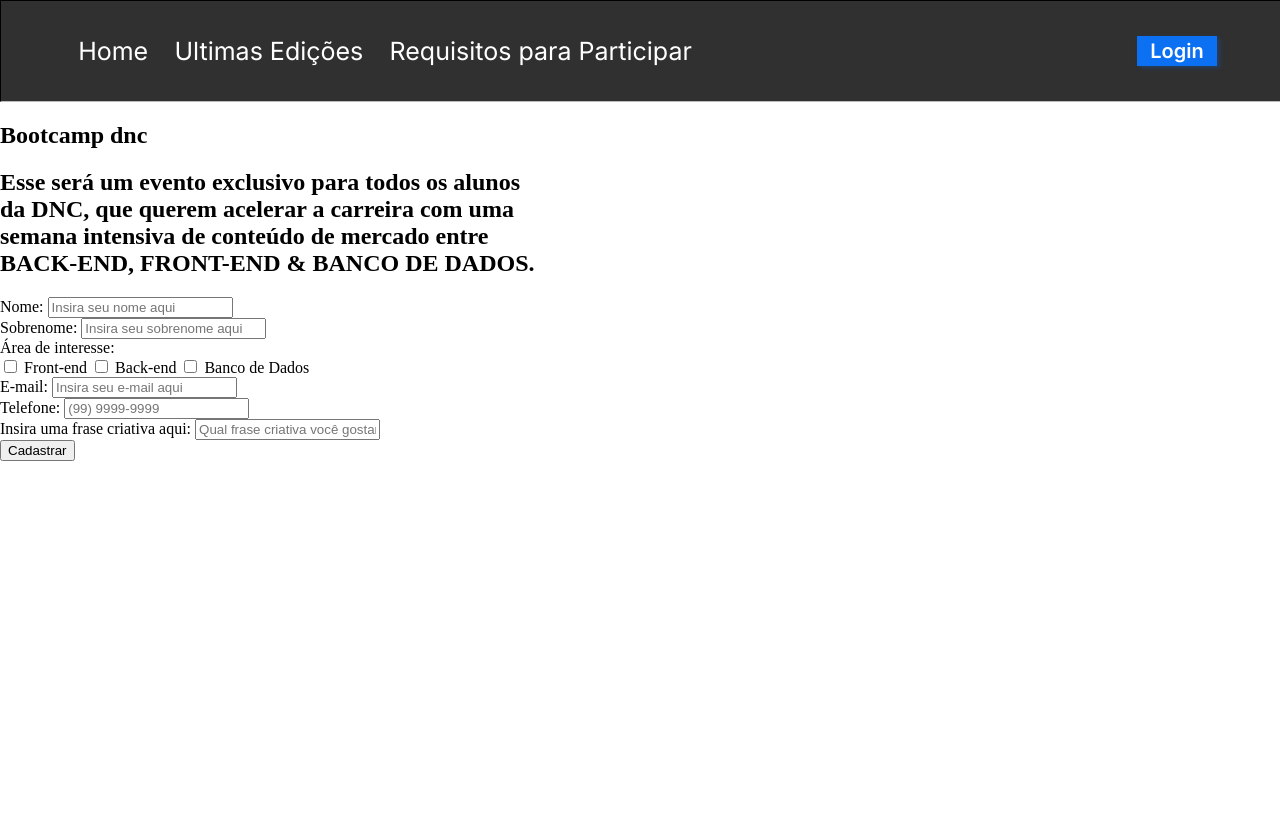
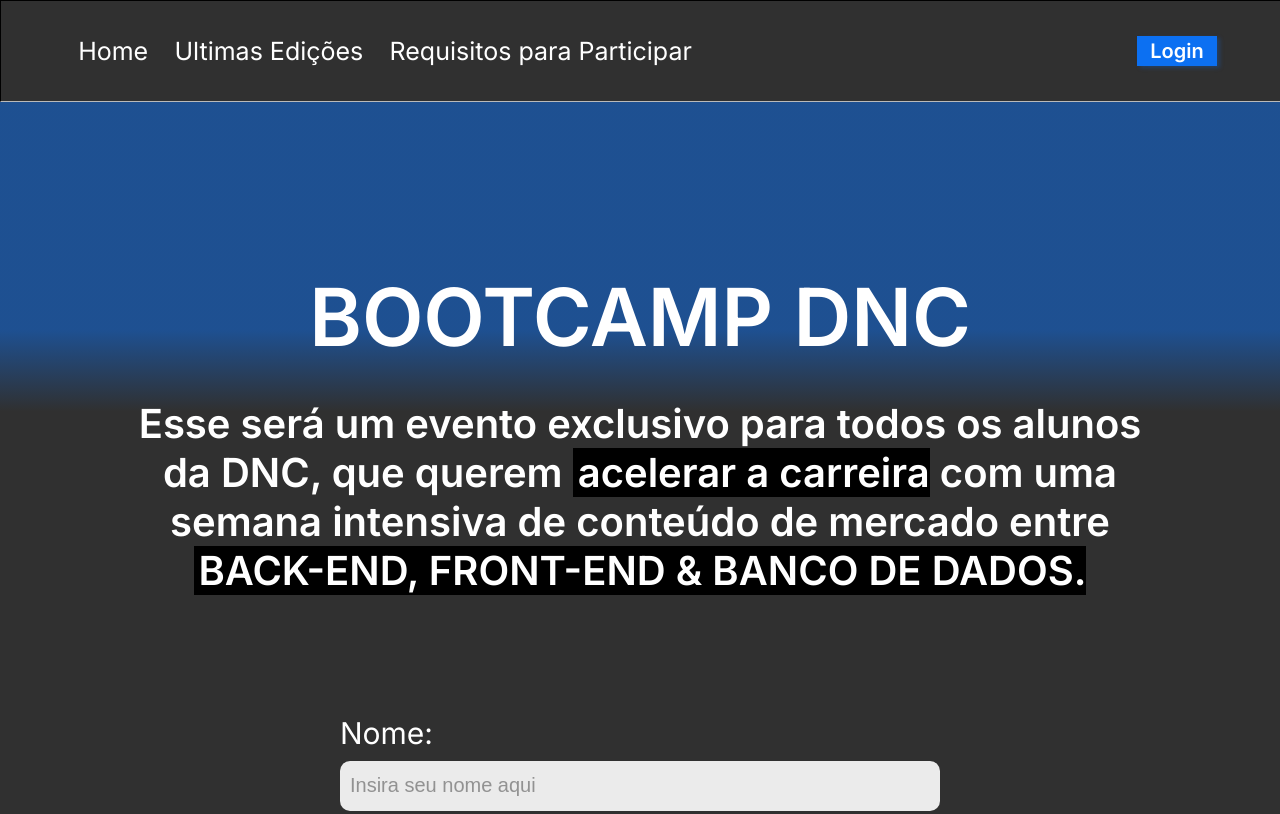
Before and after one commit to Vinicius46/Bootcamp, a plain HTML site: page index.html in a window 1280 px wide. Shown: the top 814 px of the page. Drawn offline with Linux system fonts and the light colour scheme.

Commit message:
Adicionando formatação de estilo de formulario

```diff
--- a/style.css
+++ b/style.css
@@ -1,13 +1,26 @@
 body {
-    margin: 0px;
-    padding: 0px;
-}
+        margin: 0px;
+        padding: 0px;
+        background: linear-gradient(180deg, rgba(12, 112, 242, 0.5) 19.91%, rgba(12, 112, 242, 0) 24.84%),
+        linear-gradient(0deg, #303030, #303030),
+        linear-gradient(0deg, #BABABA, #BABABA);
+        background-repeat: no-repeat;
+    }
+
+    :root {
+        --azul-dnc: #0C70F2;
+        --preto-dnc:#303030;
+        --cinza-dnc:#C9C9C9;
+
+        --font-padrao:'inter';
+    }
+
 #principal {
     display: flex;
     width: 100%;
     height: 100px;
     border: 1px solid black;
-    background-color: #303030;
+    background-color:var(--preto-dnc);
 
     font-size: 25px;
     font-weight: 600px;
@@ -19,7 +32,7 @@
 }
 
 #principal, menu, a {
-    font-family: 'inter';
+    font-family: var(--font-padrao);
     font-size: 25px;
     font-weight: 600px;
     color: white;
@@ -27,7 +40,7 @@
 }
 
 #principal, menu, a:hover {
-    color: #CCCCCC;
+    color: var(--cinza-dnc);
 }
 
 #menu {
@@ -40,16 +53,122 @@
 
 #principal button {
     margin-right: 5%;
-    background-color: #0C70F2;
+    background-color: var(--azul-dnc);
     border: 0px;
 
     width: 80px;
     height: 30px;
 
-    font-family: 'Inter';
+    font-family: var(--font-padrao);
     font-size: 20px;
     font-weight: 600;
     color: white;
     box-shadow: 3px 2px 4px 0px #0a70f540;
     cursor: pointer;
 }
+
+/*seção principal do site*/
+
+section {
+    display: flex;
+    align-items: center;
+    flex-direction: column;
+
+    margin-top: 100px;
+    margin-bottom: 100px;
+}
+
+header {
+    color:white;
+    font-family: var(--font-padrao);
+}
+
+header h1 {
+    text-transform: uppercase;
+    font-size: 80px;
+    font-weight: 800px;
+    text-align: center;
+
+    margin-bottom: 20px;
+}
+
+header h2 {
+    text-align: center;
+    font-size: 40px;
+    font-weight: 700px;
+
+    margin-bottom: 100px;
+}
+
+header .textMarcado {
+    background-color: black;
+    font-weight: bold;
+    padding-left: 5px;
+}
+
+/* Formulario */
+
+form {
+    color: white;
+    font-family: var(--font-padrao);
+    font-size: 30px;
+    font-weight: 600px;
+    width: 600px;
+}
+
+.formGroup {
+    display: flex;
+    flex-direction: column;
+    margin-top: 10px;
+    margin-bottom: 10px;
+}
+
+form input {
+    border-radius: 10px;
+    border: 0px;
+    height: 30px;
+
+    font-size: 20px;
+    padding: 10px;
+    background-color: rgba(255, 255, 255, 0.9);
+}
+
+form label {
+    margin: 10px 0px 10px 0px;
+}
+
+    form input::placeholder {
+        color: rgba(57, 57, 57, 0.5);
+
+    }
+
+
+.checkbox-itens  label {
+    font-size: 25px;
+
+}
+
+.checkbox-itens {
+    display: flex;
+    justify-content: space-around;
+    align-items: center;
+}
+
+input[type="checkbox"] {
+    transform: scale(1.7);
+}
+
+input[type="submit"]{
+    background-color:rgba(12, 112, 242, 0.9);
+    width: 100%;
+    height: 56px;
+    font-size: 35px;
+    color: white;
+    margin-top:100px;
+    box-shadow:0px 6px 4px 0px rgba(12, 112, 242, 0.25);
+    cursor: pointer;
+}
+
+input[type="submit"]:hover {
+    background-color:rgba(11, 87, 185, 0.9) ;
+}
```
